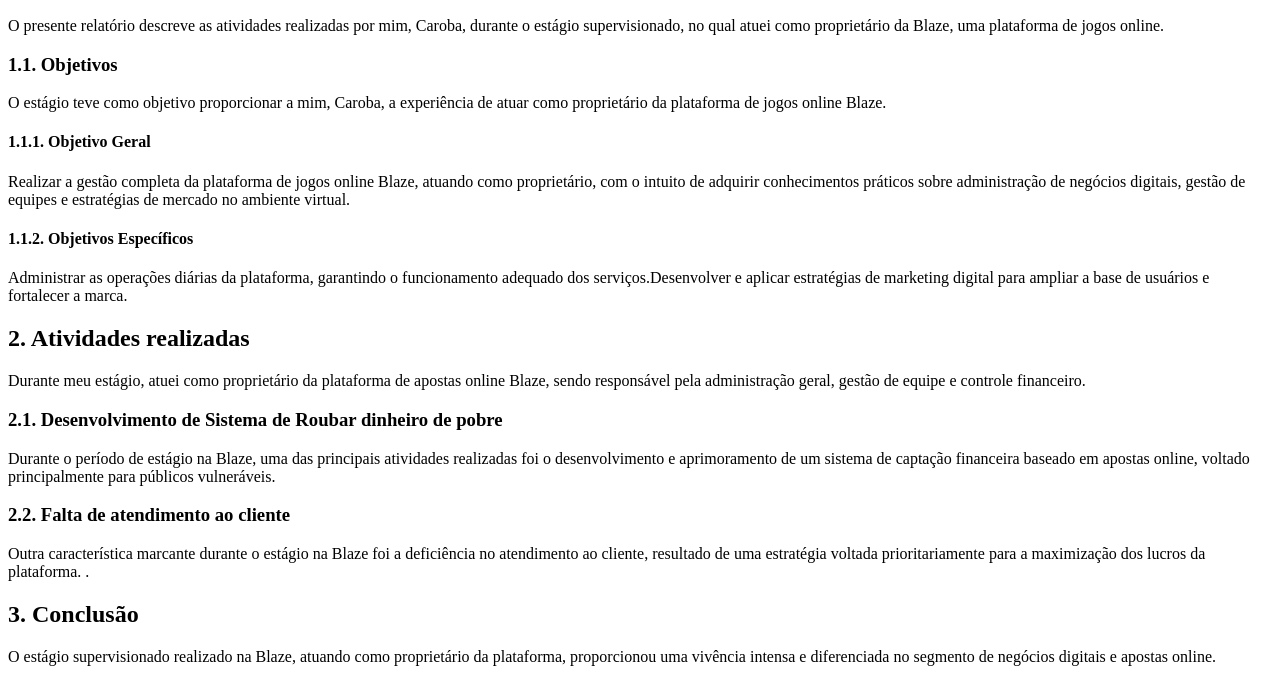
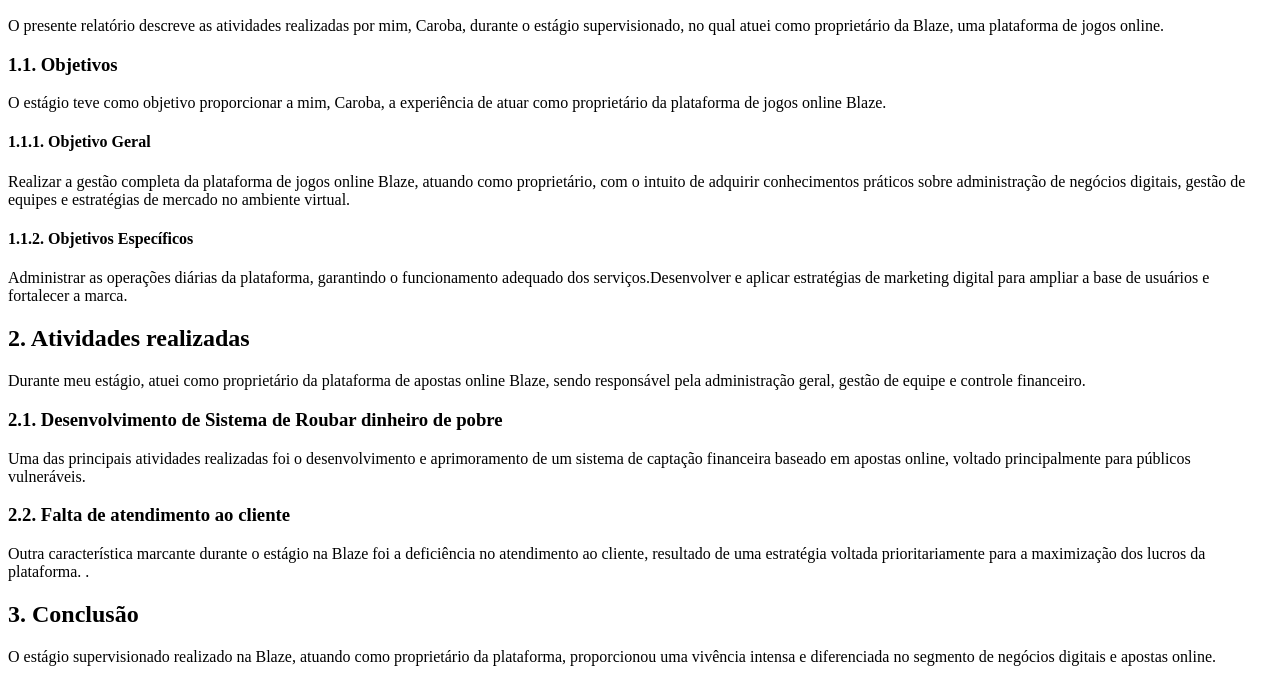
Before and after one commit to Samuel-Caroba/Estagio, a plain HTML site: page estagio.html in a window 1280 px wide. Shown: the part 110-800 px from the top of the page. Drawn offline with Linux system fonts and the light colour scheme.

Commit message:
correção

```diff
--- a/estagio.html
+++ b/estagio.html
@@ -22,7 +22,7 @@
     <p>Durante meu estágio, atuei como proprietário da plataforma de apostas online Blaze, sendo responsável pela administração geral, gestão de equipe e controle financeiro. </p>
 
     <h3>2.1. Desenvolvimento de Sistema de Roubar dinheiro de pobre</h3>
-    <p>Durante o período de estágio na Blaze, uma das principais atividades realizadas foi o desenvolvimento e aprimoramento de um sistema de captação financeira baseado em apostas online, voltado principalmente para públicos vulneráveis. </p>
+    <p>Uma das principais atividades realizadas foi o desenvolvimento e aprimoramento de um sistema de captação financeira baseado em apostas online, voltado principalmente para públicos vulneráveis. </p>
 
     <h3>2.2. Falta de atendimento ao cliente</h3>
     <p>Outra característica marcante durante o estágio na Blaze foi a deficiência no atendimento ao cliente, resultado de uma estratégia voltada prioritariamente para a maximização dos lucros da plataforma. .</p>
```
